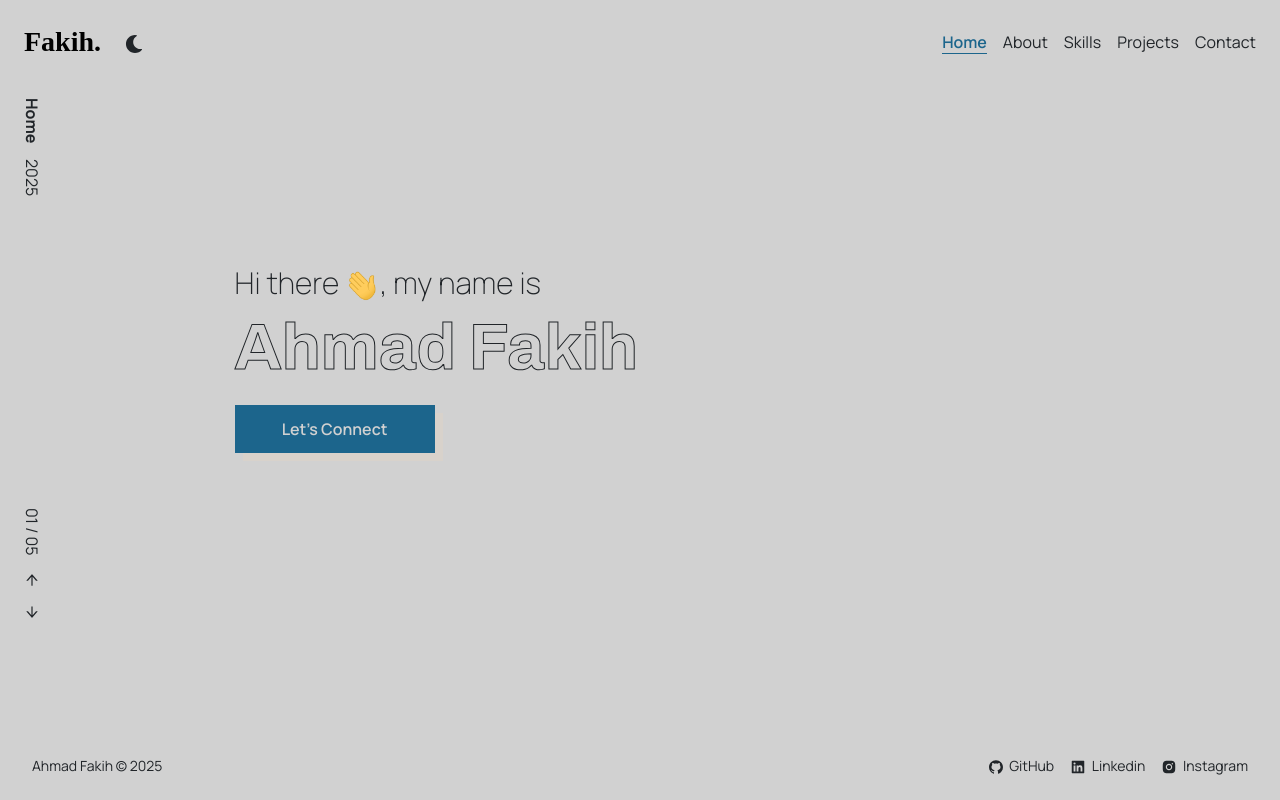
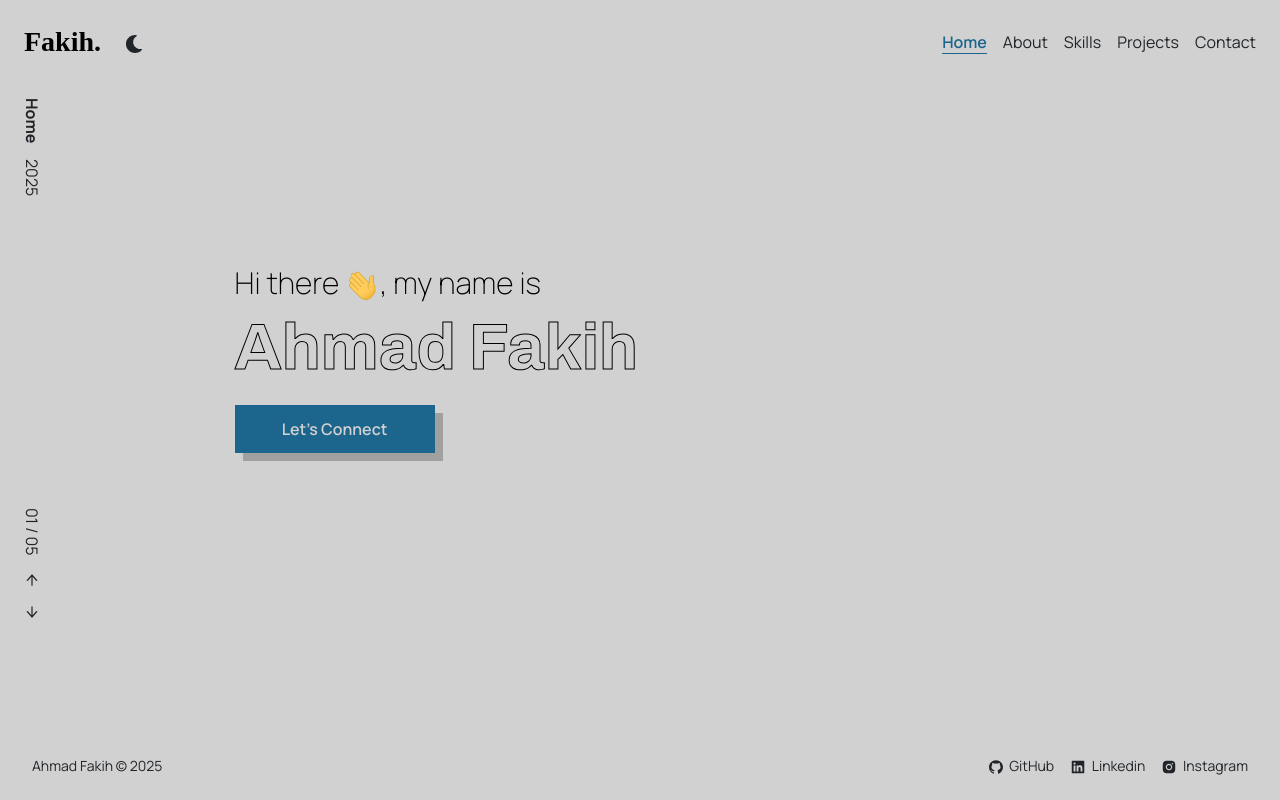
Before and after one commit to Faqihach/my-portfolio, a React (Vite) app: page / in a window 1280 px wide. In both pictures the pointer is over the element "Ahmad Fakih". Built offline with nearby package versions, Linux system fonts and the light colour scheme.

Commit message:
fix button di Home

```diff
--- a/src/components/css/Home.css
+++ b/src/components/css/Home.css
@@ -36,12 +36,12 @@
 	font-weight: 200;
 	font-size: 30px;
 	cursor: default;
-	color: var(--text-secondary);
+	color: #000;
 }
 
 .home-left h2 span.name-hover:hover {
 	-webkit-text-fill-color: var(--fourth-color);
-	-webkit-text-stroke-color: var(--text-primary);
+	-webkit-text-stroke-color: #000;
 	-webkit-text-stroke-width: 1px;
 }
 
@@ -86,7 +86,7 @@ img.home-image:hover {
 	padding: 12px 8px;
 	margin-top: 12px;
 	border-radius: 0px;
-	box-shadow: 8px 8px var(--third-color);
+	box-shadow: 8px 8px #72717181;
 	text-decoration: none;
 	font-family: var(--primary-font);
 	font-weight: 600;
@@ -97,7 +97,7 @@ img.home-image:hover {
 
 .btn-download:hover {
 	color: var(--first-color);
-	background-color: var(--third-color);
+	background-color: #abacac;
 	box-shadow: 0px 0px transparent;
 }
 
@@ -110,7 +110,7 @@ img.home-image:hover {
 }
 
 [data-theme="dark"] .home-left h2 span.name-hover:hover {
-	-webkit-text-stroke-color: var(--text-secondary);
+	-webkit-text-stroke-color: #fff;
 }
 
 [data-theme="dark"] .home-image {
```
